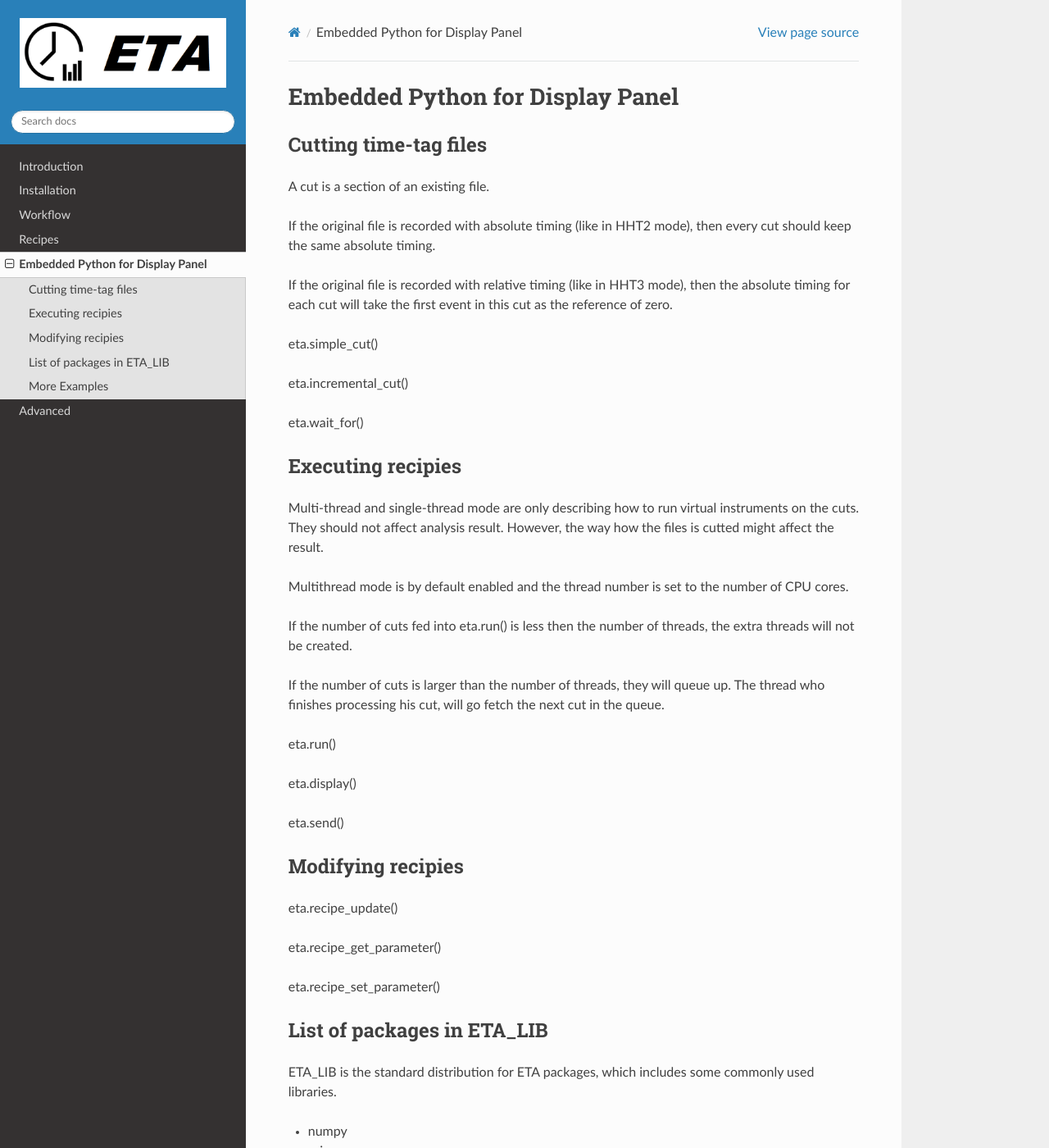
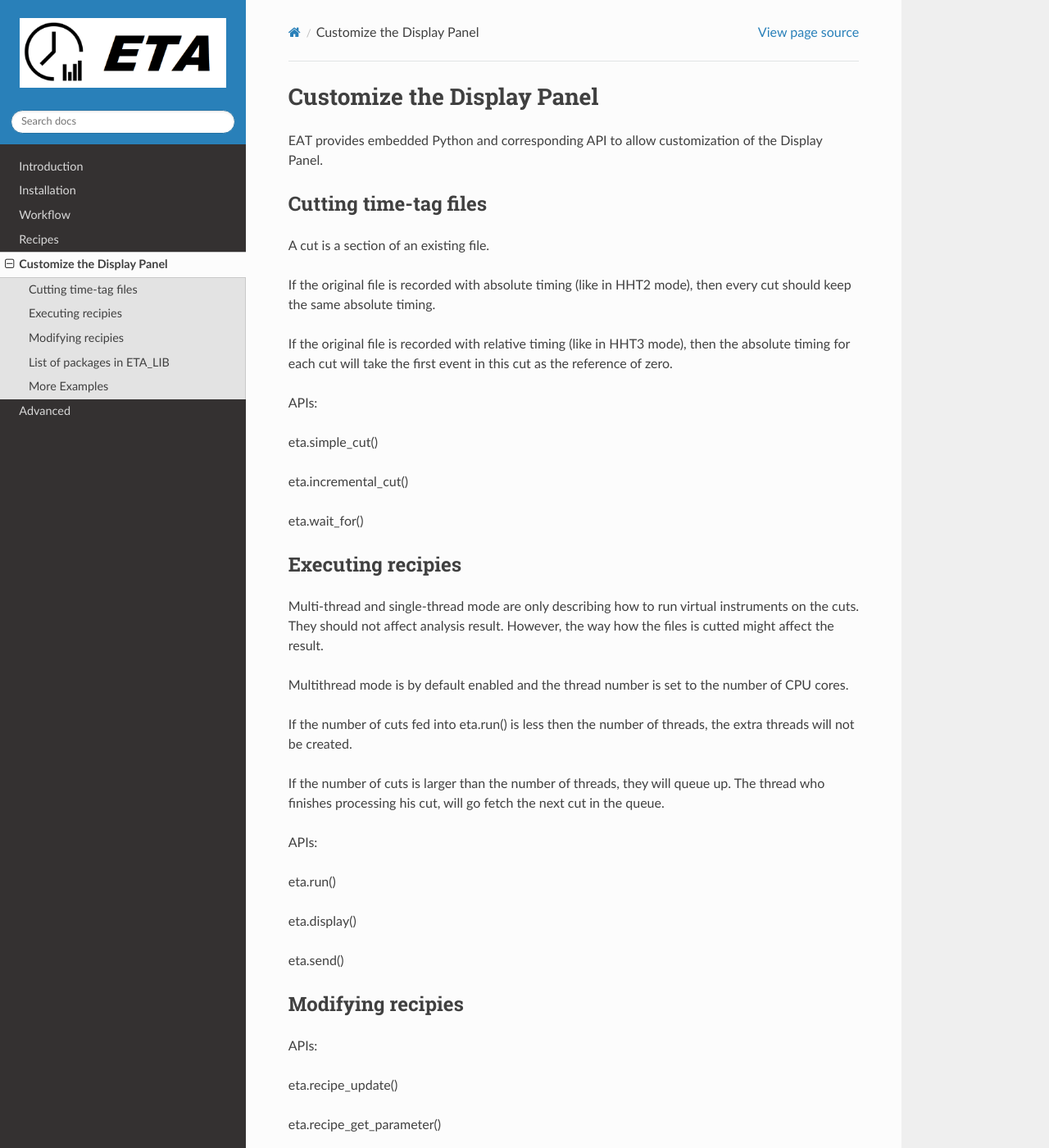
Before and after one commit to timetag/timetag.github.io, a Sphinx documentation site: the page built from docs/python.rst, in a window 1280 px wide and 1400 px high. Shown: the whole window at 82% size. Built offline with Sphinx 7.4.7 and the Read the Docs theme 2.0.0, drawn with Linux system fonts in a browser that asks for light colours; some of the changed text lies outside the part shown.

Commit message:
Update python.rst

```diff
--- a/docs/python.rst
+++ b/docs/python.rst
@@ -1,6 +1,7 @@
-Embedded Python for Display Panel
+Customize the Display Panel
 ===============================
 
+EAT provides embedded Python and corresponding API to allow customization of the Display Panel.
 
 Cutting time-tag files
 -----
@@ -11,6 +12,7 @@ If the original file is recorded with absolute timing (like in HHT2 mode), then
 
 If the original file is recorded with relative timing (like in HHT3 mode), then the absolute timing for each cut will take the first event in this cut as the reference of zero.
 
+APIs:
 
 eta.simple_cut()
 
@@ -29,6 +31,8 @@ If the number of cuts fed into eta.run() is less then the number of threads, the
 
 If the number of cuts is larger than the number of threads, they will queue up. The thread who finishes processing his cut, will go fetch the next cut in the queue.
 
+APIs:
+
 eta.run()
 
 eta.display()
@@ -38,6 +42,8 @@ eta.send()
 
 Modifying recipies
 ------
+
+APIs:
 
 eta.recipe_update()
 
@@ -66,4 +72,4 @@ ETA_LIB is the standard distribution for ETA packages, which includes some commo
 More Examples
 -----
 
-For more examples please refer to the recipes.
+For more examples, please refer to the recipes.
```
